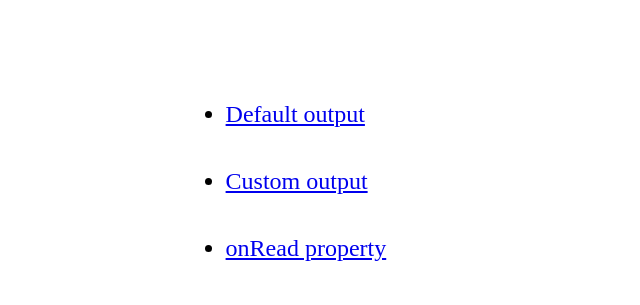
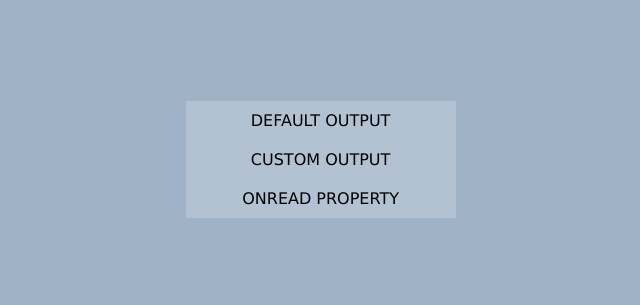
Before and after one commit to educastellano/qr-reader, a plain HTML site: page index.html in a window 1280 px wide. Shown: the part 152-457 px from the top of the page, without its empty margins (328-968 px from the left). Drawn offline with Linux system fonts and the light colour scheme.

Commit message:
jsqrcode lib not called anymore from the component. Some styles added in the examples

```diff
--- a/index.html
+++ b/index.html
@@ -3,22 +3,15 @@
 <head>
 	<meta charset="UTF-8">
 	<title>&lt;qr-reader&gt;</title>
-    <style>
-        ul {
-            margin-top: 20%;
-            margin-left: 40%;
-        }
-        li {
-            padding-bottom: 40px;
-            font-size: 1.5em;
-        }
-    </style>
+	<link rel="stylesheet" type="text/css" href="style.css">
 </head>
 <body>
-    <ul>
-        <li><a href="example1.html">Default output</a></li>
-        <li><a href="example2.html">Custom output</a></li>
-        <li><a href="example3.html">onRead property</a></li>
-    </ul>
+
+	<div class="content">
+		<a href="example1.html">Default output</a>
+	    <a href="example2.html">Custom output</a>
+	    <a href="example3.html">onRead property</a>
+	</div>
+
 </body>
 </html>
--- /dev/null
+++ b/style.css
@@ -0,0 +1,31 @@
+
+body {
+	font-family: "Lucida Grande",Arial,Helvetica,sans-serif;
+	background-color: rgb(159, 178, 198);
+}
+
+a {
+	display: block;
+	padding: 10px;
+	background-color: rgba(255,255,255,0.2);
+	color: black;
+	width: 250px;
+	text-decoration: none;
+	text-transform: uppercase;
+	text-align: center;
+}
+
+a:hover {
+    background-color: rgba(255,255,255,0.5);
+}
+
+.content {
+    margin-top: 20%;
+    margin-left: 40%;
+}
+
+.back {
+    position: absolute;
+    top: 70%;
+    margin-left: 20px;
+}
```
Also changed, not shown: example1.html (+9 -5 lines), example2.html (+9 -6 lines), example3.html (+6 -3 lines), src/qr-reader.html (+1 -3 lines), README.md.
